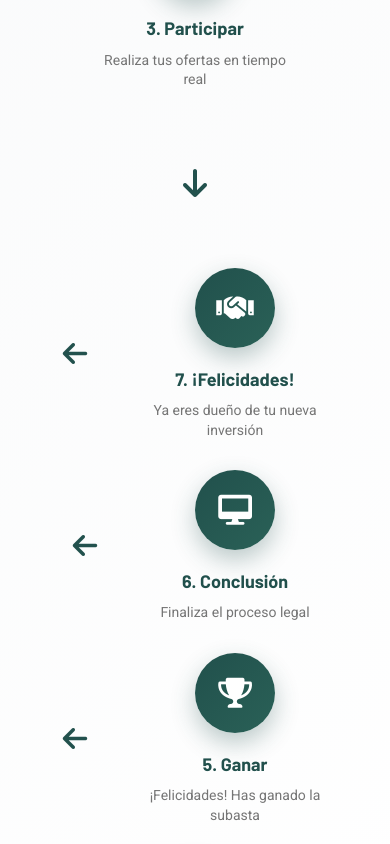
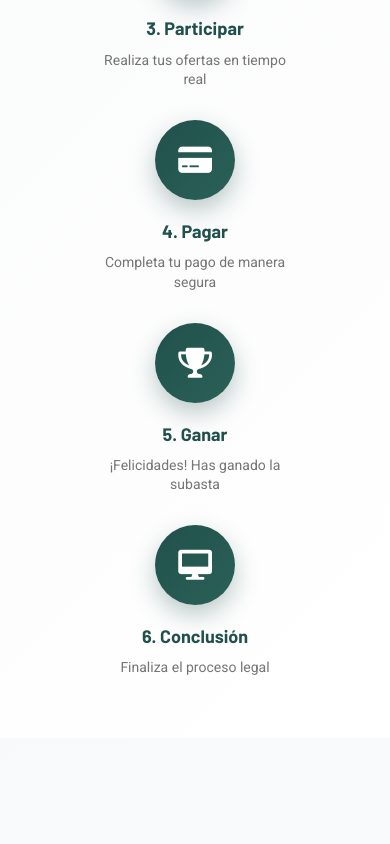
Before and after one commit to fg-dev-esc/subasta-total, a React (Vite) app: page /compradores in a window 390 px wide. Shown: the part 5780-6624 px from the top of the page. Built offline with nearby package versions, Linux system fonts and the light colour scheme.

Commit message:
compradores fix flechas y responsive

```diff
--- a/src/views/compradores/Compradores.jsx
+++ b/src/views/compradores/Compradores.jsx
@@ -285,7 +285,7 @@ const Compradores = () => {
                   <div className="col-lg-12">
                     <div className="st-proceso-grid">
 
-                      {/* Primera fila: 3 pasos */}
+                      {/* Fila 1: 3 pasos */}
                       <div className="st-proceso-row">
                         <div className="st-proceso-step st-animate-on-scroll">
                           <div className="st-proceso-step-icon">
@@ -325,30 +325,18 @@ const Compradores = () => {
                         <i className="fas fa-arrow-down"></i>
                       </div>
 
-                      {/* Segunda fila: 4 pasos */}
-                      <div className="st-proceso-row st-proceso-row-reverse">
+                      {/* Fila 2: 3 pasos */}
+                      <div className="st-proceso-row">
                         <div className="st-proceso-step st-animate-on-scroll">
                           <div className="st-proceso-step-icon">
-                            <i className="fas fa-handshake"></i>
+                            <i className="fas fa-credit-card"></i>
                           </div>
-                          <h4 className="st-proceso-step-title">7. ¡Felicidades!</h4>
-                          <p className="st-proceso-step-text">Ya eres dueño de tu nueva inversión</p>
+                          <h4 className="st-proceso-step-title">4. Pagar</h4>
+                          <p className="st-proceso-step-text">Completa tu pago de manera segura</p>
                         </div>
 
-                        <div className="st-proceso-arrow-horizontal st-arrow-reverse">
-                          <i className="fas fa-arrow-left"></i>
-                        </div>
-
-                        <div className="st-proceso-step st-animate-on-scroll">
-                          <div className="st-proceso-step-icon">
-                            <i className="fas fa-desktop"></i>
-                          </div>
-                          <h4 className="st-proceso-step-title">6. Conclusión</h4>
-                          <p className="st-proceso-step-text">Finaliza el proceso legal</p>
-                        </div>
-
-                        <div className="st-proceso-arrow-horizontal st-arrow-reverse">
-                          <i className="fas fa-arrow-left"></i>
+                        <div className="st-proceso-arrow-horizontal">
+                          <i className="fas fa-arrow-right"></i>
                         </div>
 
                         <div className="st-proceso-step st-animate-on-scroll">
@@ -359,16 +347,16 @@ const Compradores = () => {
                           <p className="st-proceso-step-text">¡Felicidades! Has ganado la subasta</p>
                         </div>
 
-                        <div className="st-proceso-arrow-horizontal st-arrow-reverse">
-                          <i className="fas fa-arrow-left"></i>
+                        <div className="st-proceso-arrow-horizontal">
+                          <i className="fas fa-arrow-right"></i>
                         </div>
 
                         <div className="st-proceso-step st-animate-on-scroll">
                           <div className="st-proceso-step-icon">
-                            <i className="fas fa-credit-card"></i>
+                            <i className="fas fa-desktop"></i>
                           </div>
-                          <h4 className="st-proceso-step-title">4. Pagar</h4>
-                          <p className="st-proceso-step-text">Completa tu pago de manera segura</p>
+                          <h4 className="st-proceso-step-title">6. Conclusión</h4>
+                          <p className="st-proceso-step-text">Finaliza el proceso legal</p>
                         </div>
                       </div>
 
--- a/src/views/compradores/compradores.css
+++ b/src/views/compradores/compradores.css
@@ -444,7 +444,7 @@ Basado en Screenshots 11-15 con estilos Carway modernos
   display: flex;
   flex-direction: column;
   align-items: center;
-  gap: 40px;
+  gap: 20px; /* Reduced gap for a tighter look */
   max-width: 1200px;
   margin: 0 auto;
 }
@@ -455,17 +455,17 @@ Basado en Screenshots 11-15 con estilos Carway modernos
   justify-content: center;
   gap: 30px;
   flex-wrap: wrap;
+  width: 100%; /* Ensure rows take full width */
 }
 
-.st-proceso-row-reverse {
-  flex-direction: row-reverse;
-}
+/* No longer need .st-proceso-row-reverse */
 
 .st-proceso-step {
   text-align: center;
   position: relative;
   min-width: 180px;
   max-width: 200px;
+  flex-shrink: 0; /* Prevent steps from shrinking */
 }
 
 .st-proceso-step-icon {
@@ -522,21 +522,14 @@ Basado en Screenshots 11-15 con estilos Carway modernos
   display: flex;
   align-items: center;
   justify-content: center;
-  padding: 20px 0;
+  margin: 10px 0; /* Adjusted margin */
 }
 
-.st-arrow-reverse {
-  animation: bounceHorizontalReverse 2s infinite;
-}
+/* No longer need .st-arrow-reverse or bounceHorizontalReverse */
 
 @keyframes bounceHorizontal {
   0%, 100% { transform: translateX(0); opacity: 0.8; }
   50% { transform: translateX(5px); opacity: 1; }
-}
-
-@keyframes bounceHorizontalReverse {
-  0%, 100% { transform: translateX(0); opacity: 0.8; }
-  50% { transform: translateX(-5px); opacity: 1; }
 }
 
 @keyframes bounceVertical {
@@ -1060,3 +1053,28 @@ Basado en Screenshots 11-15 con estilos Carway modernos
 .st-accordion-body p {
   margin: 0;
 }
+
+/* Responsive fix for Proceso de Participación on mobile */
+@media all and (max-width: 767px) {
+  .st-proceso-grid {
+    gap: 0; /* Remove the gap between the rows */
+  }
+
+  .st-proceso-row {
+    flex-direction: column; /* Stack steps vertically */
+    gap: 30px; /* Adjust gap between steps */
+    margin-bottom: 30px; /* Add space after the first row of steps */
+  }
+
+  .st-proceso-row:last-child {
+    margin-bottom: 0;
+  }
+
+  .st-proceso-arrow-horizontal {
+    display: none; /* Hide horizontal arrows */
+  }
+
+  .st-proceso-arrow-down {
+    display: none; /* Hide the vertical arrow between rows */
+  }
+}
```
Also changed, not shown: 1 other file (tests, documents, lock files or other folders).
